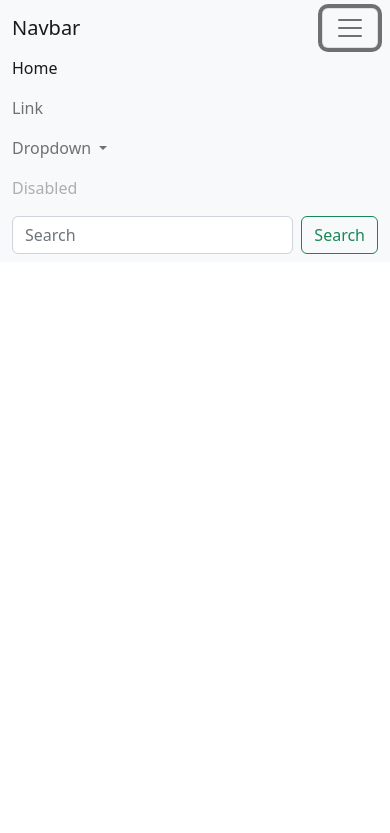
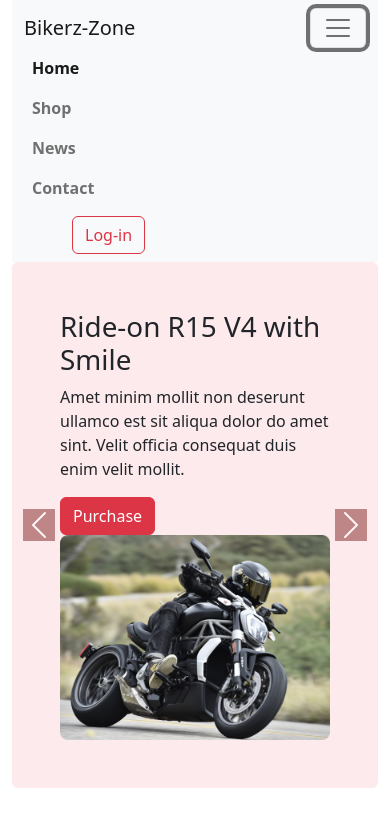
Before and after one commit to sorifulalam/baikerz-site, a plain HTML site: page index.html in a window 390 px wide. Both pictures are taken after a click on the button "Toggle navigation". Shown: the top 833 px of the page. Drawn offline with nearby package versions, Linux system fonts and the light colour scheme.

Commit message:
feture bike medium done

```diff
--- a/css/style.css
+++ b/css/style.css
@@ -0,0 +1,3 @@
+.bikerz-zone-light-red{
+    background-color: rgb(129, 34, 34);
+}
--- a/index.html
+++ b/index.html
@@ -14,49 +14,128 @@
     <link href="https://fonts.googleapis.com/css2?family=Open+Sans&display=swap" rel="stylesheet">
 
   </head>
-  <body>
+  <body class="container-lg">
     <!-- header section -->
      <header>
       <nav class="navbar navbar-expand-lg bg-light">
         <div class="container-fluid">
-          <a class="navbar-brand" href="#">Navbar</a>
+          <a class="navbar-brand" href="#">Bikerz-Zone</a>
           <button class="navbar-toggler" type="button" data-bs-toggle="collapse" data-bs-target="#navbarSupportedContent" aria-controls="navbarSupportedContent" aria-expanded="false" aria-label="Toggle navigation">
             <span class="navbar-toggler-icon"></span>
           </button>
           <div class="collapse navbar-collapse" id="navbarSupportedContent">
-            <ul class="navbar-nav me-auto mb-2 mb-lg-0">
-              <li class="nav-item">
+            <ul class="navbar-nav  mb-2 mb-lg-0 ms-auto fw-semibold">
+              <li class="nav-item ms-2">
                 <a class="nav-link active" aria-current="page" href="#">Home</a>
               </li>
-              <li class="nav-item">
-                <a class="nav-link" href="#">Link</a>
+              <li class="nav-item ms-2">
+                <a class="nav-link" href="#">Shop</a>
               </li>
-              <li class="nav-item dropdown">
-                <a class="nav-link dropdown-toggle" href="#" role="button" data-bs-toggle="dropdown" aria-expanded="false">
-                  Dropdown
-                </a>
-                <ul class="dropdown-menu">
-                  <li><a class="dropdown-item" href="#">Action</a></li>
-                  <li><a class="dropdown-item" href="#">Another action</a></li>
-                  <li><hr class="dropdown-divider"></li>
-                  <li><a class="dropdown-item" href="#">Something else here</a></li>
-                </ul>
+              <li class="nav-item ms-2">
+                <a class="nav-link ">News</a>
               </li>
-              <li class="nav-item">
-                <a class="nav-link disabled">Disabled</a>
+              <li class="nav-item ms-2">
+                <a class="nav-link ">Contact</a>
               </li>
             </ul>
-            <form class="d-flex" role="search">
-              <input class="form-control me-2" type="search" placeholder="Search" aria-label="Search">
-              <button class="btn btn-outline-success" type="submit">Search</button>
-            </form>
+            <button class="btn btn-outline-danger ms-5" type="submit">Log-in</button>
           </div>
         </div>
       </nav>
+
+      <!-- banner slider -->
+
+      <div id="carouselExampleControls" class="carousel slide bg-danger  p-5 bg-opacity-10 rounded" data-bs-ride="carousel">
+        <div class="carousel-inner">
+          <div class="carousel-item active">
+           <div class="row">
+            <div class="col-12 col-md-6 d-flex justify-content-center align-items-center">
+              <div class="">
+                <h1>
+                  Ride-on R15 V4 with Smile
+                </h1>
+                <p>
+                  Amet minim mollit non deserunt ullamco
+                  est sit aliqua dolor do amet sint. Velit officia consequat duis enim velit mollit.
+                </p>
+                <button class="btn btn-danger ">Purchase</button>
+              </div>
+           </div>
+           <div class="col-12 col-md-6">
+            <img src="./img/bike-1.png" class="d-block w-100" alt="...">
+           </div>
+           </div>
+          </div>
+          <div class="carousel-item ">
+           <div class="row">
+            <div class="col-12 col-md-6 d-flex justify-content-center align-items-center">
+              <div class="">
+                <h1>
+                  Ride-on R15 V4 with Smile
+                </h1>
+                <p>
+                  Amet minim mollit non deserunt ullamco
+                  est sit aliqua dolor do amet sint. Velit officia consequat duis enim velit mollit.
+                </p>
+                <button class="btn btn-danger ">Purchase</button>
+              </div>
+           </div>
+           <div class="col-12 col-md-6">
+            <img src="./img/bike-2.png" class="d-block w-100" alt="...">
+           </div>
+           </div>
+          </div>
+          <div class="carousel-item ">
+           <div class="row">
+            <div class="col-12 col-md-6 d-flex justify-content-center align-items-center">
+              <div class="">
+                <h1>
+                  Ride-on R15 V4 with Smile
+                </h1>
+                <p>
+                  Amet minim mollit non deserunt ullamco
+                  est sit aliqua dolor do amet sint. Velit officia consequat duis enim velit mollit.
+                </p>
+                <button class="btn btn-danger ">Purchase</button>
+              </div>
+           </div>
+           <div class="col-12 col-md-6">
+            <img src="./img/bike-3.png" class="d-block w-100" alt="...">
+           </div>
+           </div>
+          </div>
+
+        </div>
+        <button class="carousel-control-prev" type="button" data-bs-target="#carouselExampleControls" data-bs-slide="prev">
+          <span class="carousel-control-prev-icon bikerz-zone-light-red" aria-hidden="true"></span>
+          <span class="visually-hidden">Previous</span>
+        </button>
+        <button class="carousel-control-next" type="button" data-bs-target="#carouselExampleControls" data-bs-slide="next">
+          <span class="carousel-control-next-icon bikerz-zone-light-red" aria-hidden="true"></span>
+          <span class="visually-hidden">Next</span>
+        </button>
+      </div>
+
      </header>
      <!-- main section  -->
      <main>
-
+      <!-- hot baike section -->
+      <section class="text-start text-md-center mt-5">
+        <h1 class=" ">Fetured Bikes In This Year</h1>
+        <p class=" text-danger">Best bike collection</p>
+        <hr class="w-25 mx-auto border-danger ">
+        <div class="row g-5 mt-5 row-cols-1 row-cols-sm-2 row-cols-md-3 px-5">
+          <div class="col">
+            <img class="w-100" src="./img/feature-bike.jpg" alt="">
+          </div>
+          <div class="col">
+            <img class="w-75" src="./img/feature-bike.jpg" alt="">
+          </div>
+          <div class="col">
+            <img class="w-100" src="./img/feature-bike.jpg" alt="">
+          </div>
+        </div>
+      </section>
      </main>
      <!-- footer area -->
      <footer>
```
